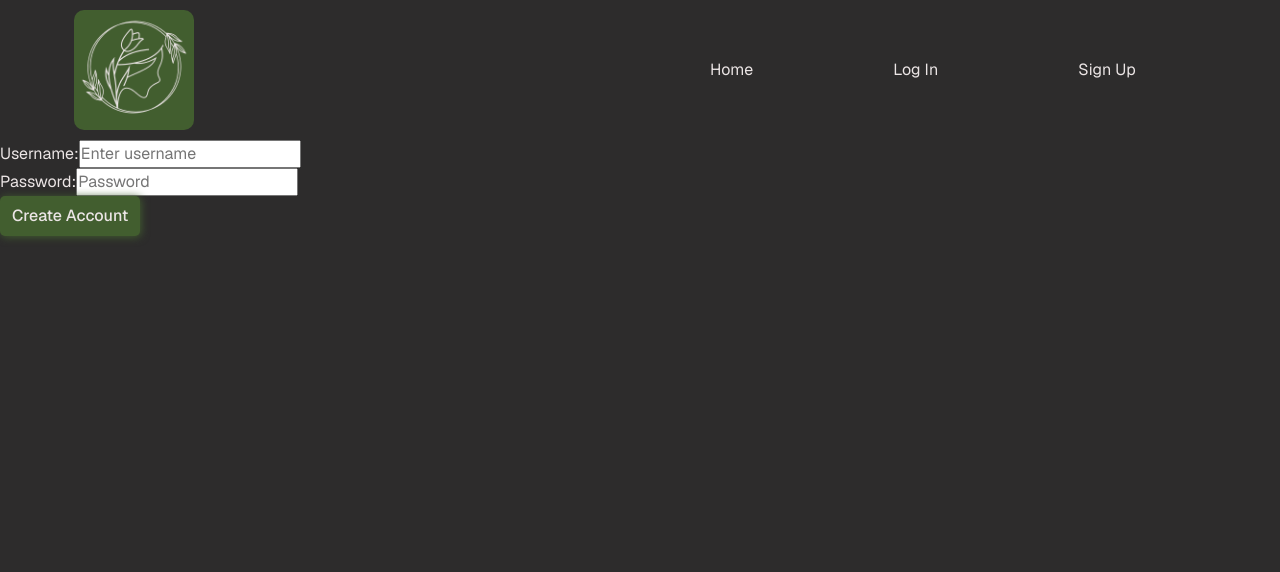
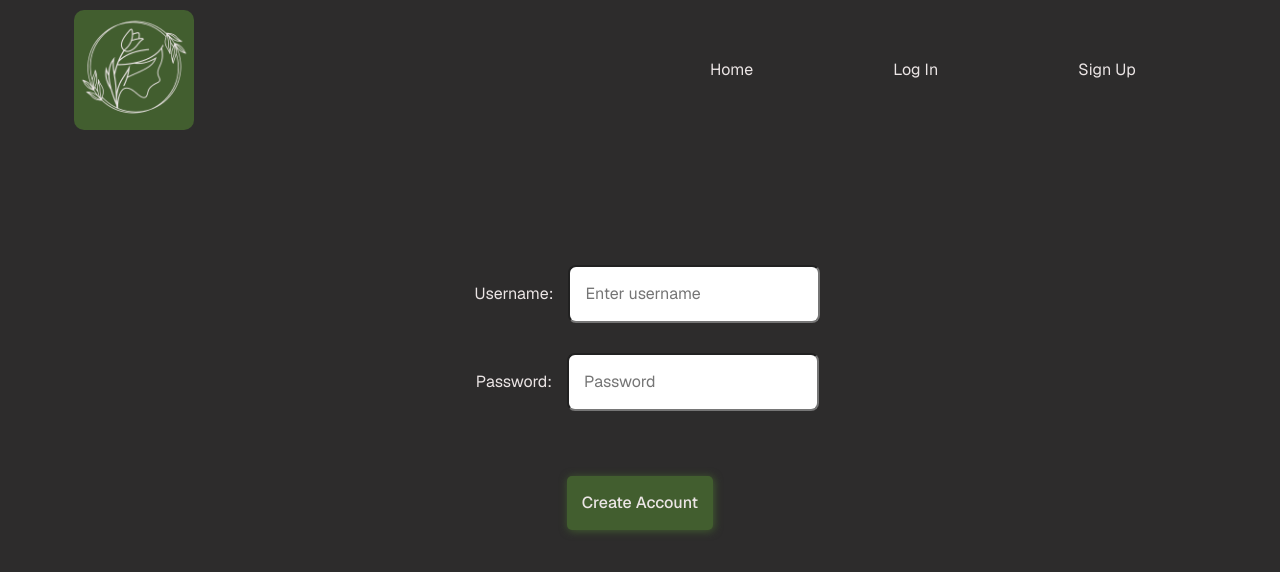
Before and after one commit to cachemedei/NeighbourhoodNurture, a React (Vite) app: page /signup in a window 1280 px wide. Shown: the top 572 px of the page. Built offline with nearby package versions, Linux system fonts and the light colour scheme.

Commit message:
added css to login and signup forms

```diff
--- a/src/components/LoginForm.jsx
+++ b/src/components/LoginForm.jsx
@@ -2,6 +2,7 @@ import { useState } from 'react';
 import { useNavigate } from 'react-router-dom';
 import postLogin from '../api/post-login';
 import { useAuth } from '../hooks/use-auth';
+import './styles/LoginForm.css'
 
 const LoginForm = () => {
     const navigate = useNavigate();
@@ -36,6 +37,7 @@ const LoginForm = () => {
     };
 
     return (
+        <section className='login'>
             <form onSubmit={handleSubmit}>
                 <div>
                     <label htmlFor='username'>Username:</label>
@@ -57,6 +59,7 @@ const LoginForm = () => {
                 </div>
                 <button type='submit'>Log In</button>
             </form>
+        </section>
     );
 };
 export default LoginForm;
--- a/src/components/SignupForm.jsx
+++ b/src/components/SignupForm.jsx
@@ -1,7 +1,8 @@
-import { useState } from "react";
-import { useNavigate } from "react-router-dom";
-import postSignup from "../api/post-signup";
-import postLogin from "../api/post-login";
+import { useState } from 'react';
+import { useNavigate } from 'react-router-dom';
+import postSignup from '../api/post-signup';
+import postLogin from '../api/post-login';
+import './styles/SignupForm.css'
 
 const SignupForm = () => {
     const navigate = useNavigate();
@@ -23,19 +24,20 @@ const SignupForm = () => {
         if (credentials.username && credentials.password) {
             postSignup(credentials.username, credentials.password).then(
                 (response) => {
-                        console.log(response)
+                    console.log(response);
                 }
-                )
+            );
             postLogin(credentials.username, credentials.password).then(
                 (response) => {
-                        window.localStorage.setItem('token', response.token)
-                        navigate('/')
+                    window.localStorage.setItem('token', response.token);
+                    navigate('/');
                 }
-                )
+            );
         }
     };
 
     return (
+        <section className='signup'>
             <form onSubmit={handleSubmit}>
                 <div>
                     <label htmlFor='username'>Username:</label>
@@ -57,6 +59,7 @@ const SignupForm = () => {
                 </div>
                 <button type='submit'>Create Account</button>
             </form>
+        </section>
     );
-}
+};
 export default SignupForm;
--- a/src/components/styles/LoginForm.css
+++ b/src/components/styles/LoginForm.css
@@ -0,0 +1,26 @@
+.login {
+    display: flex;
+    justify-content: center;
+    align-items: center;
+    width: 500px;
+    height: 500px;
+    margin: 0 auto;
+}
+
+form {
+    display: flex;
+    flex-direction: column;
+    align-items: center;
+}
+
+button {
+    margin-top: 50px;
+}
+
+input {
+    border-radius: 8px;
+}
+
+form * {
+    padding: 15px;
+}
--- a/src/components/styles/SignupForm.css
+++ b/src/components/styles/SignupForm.css
@@ -0,0 +1,26 @@
+.signup {
+    display: flex;
+    justify-content: center;
+    align-items: center;
+    width: 500px;
+    height: 500px;
+    margin: 0 auto;
+}
+
+form {
+    display: flex;
+    flex-direction: column;
+    align-items: center;
+}
+
+button {
+    margin-top: 50px;
+}
+
+input {
+    border-radius: 8px;
+}
+
+form * {
+    padding: 15px;
+}
```
Lines whose indentation alone changed are shown as unchanged.
